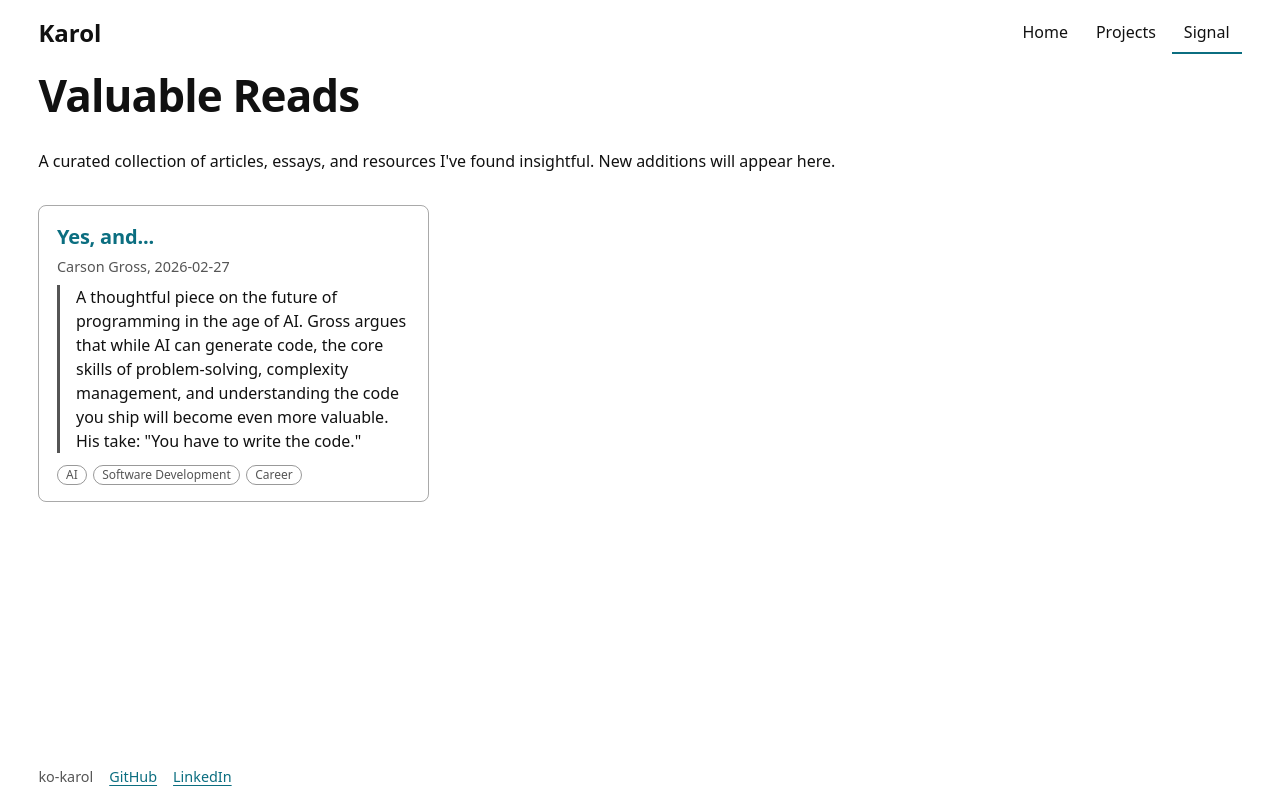
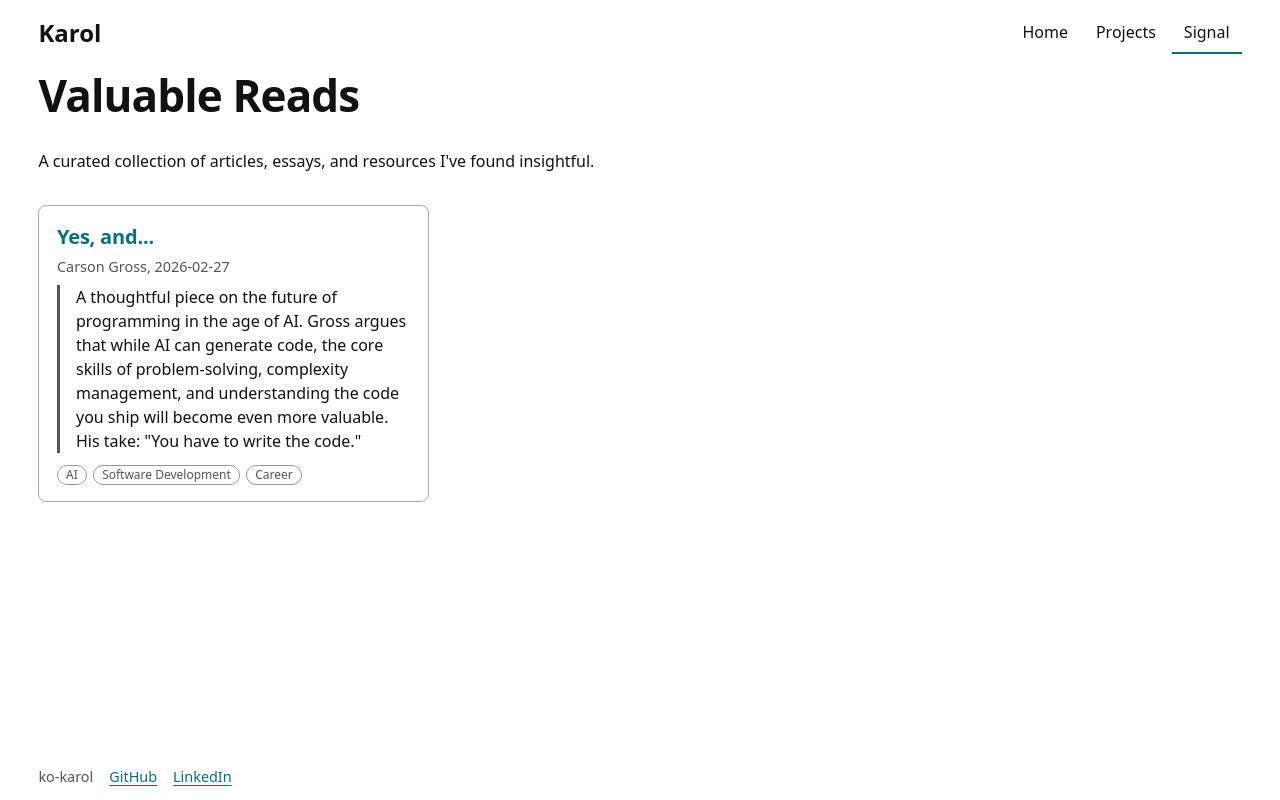
Before and after one commit to ko-karol/portfolio, an Astro site: page /signal in a window 1280 px wide. Built offline with nearby package versions, Linux system fonts and the light colour scheme; Astro itself is replaced by a stand-in of ours.

Commit message:
Signal intro: drop filler sentence after content audit against docs/archive.md

```diff
--- a/src/pages/signal.astro
+++ b/src/pages/signal.astro
@@ -11,7 +11,7 @@ const reads = (await getCollection('reads')).sort(
   description="Articles and essays Karol has found valuable, with short commentary."
 >
   <h1>Valuable Reads</h1>
-  <p>A curated collection of articles, essays, and resources I've found insightful. New additions will appear here.</p>
+  <p>A curated collection of articles, essays, and resources I've found insightful.</p>
 
   <div class="reads">
   {reads.map(({ data }) => (
```
